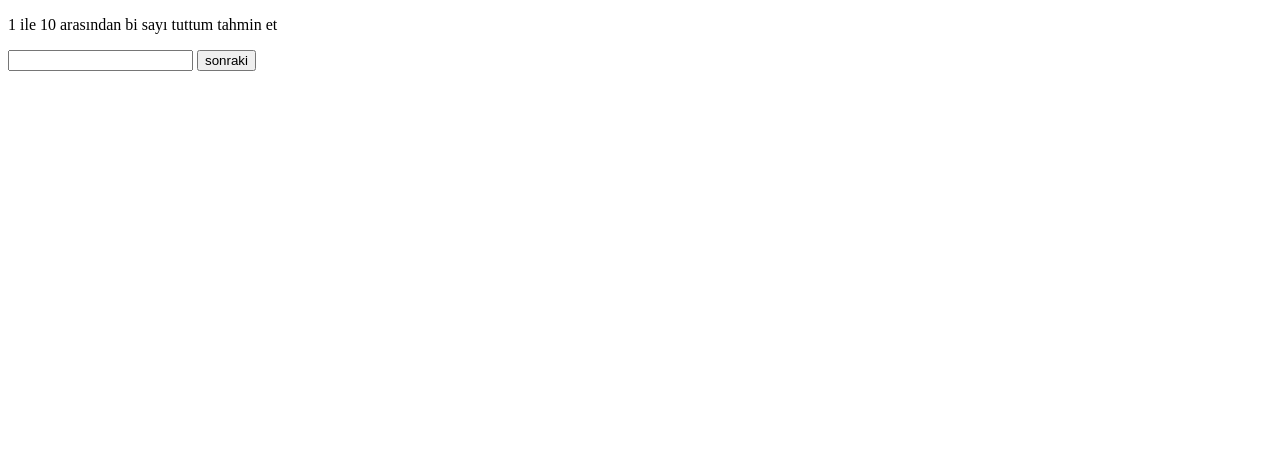
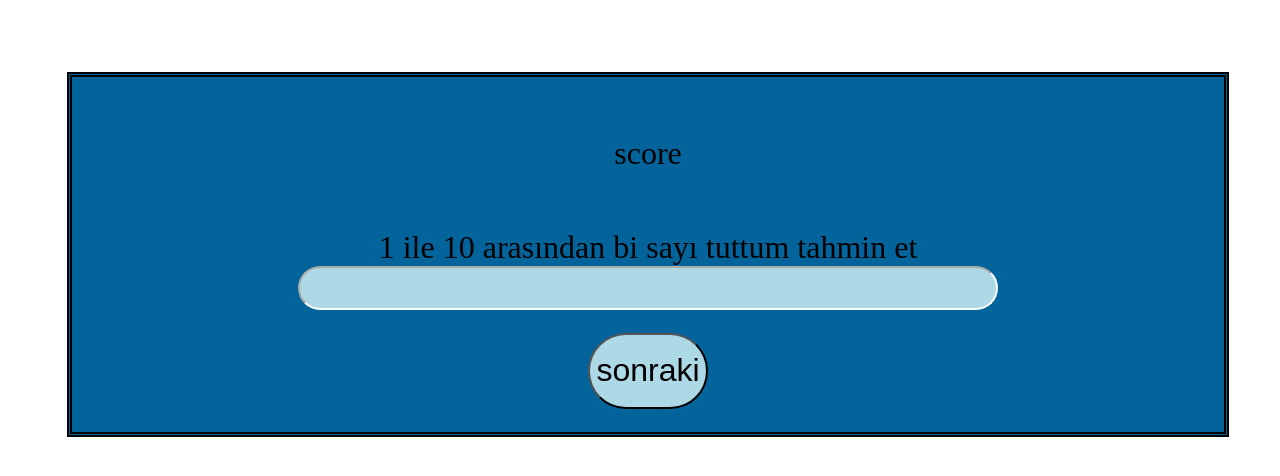
Before and after one commit to ege5901/guess_number, a website: page index.html in a window 1280 px wide. Drawn offline with Linux system fonts and the light colour scheme.

Commit message:
css added

```diff
--- a/index.html
+++ b/index.html
@@ -6,12 +6,15 @@
     <link rel='stylesheet' type='text/css' media='screen' href='main.css'>
 </head>
 <body>
-    <div>
-        <p id="score"></p>
+    <div id="first_div">
+      <div id="second_div">
+
+
+        <p id="score">score</p>
         <p id="label"> 1 ile 10 arasından bi sayı tuttum tahmin et</p>
         <input id="input" />
-        <button id="button">sonraki</button>
-
+        <button id="button" onmouseover="buttonmouseover();" onmouseleave="buttononmouseleave();"=>sonraki</button>
+      </div>
     </div>
         <script src='main.js'></script>
 </body>
--- a/main.css
+++ b/main.css
@@ -0,0 +1,73 @@
+body {
+  position: fixed; /* Stay in place */
+  z-index: 1; /* Sit on top */
+  left: 0;
+  top: 0;
+  width: 100%; /* Full width */
+  height: 100%; /* Full height */
+  overflow: auto; /* Enable scroll if needed */
+}
+
+#first_div {
+  margin-left: auto;
+  margin-right: auto;
+  margin-top: 5%;
+  margin-bottom: 5%;
+
+  align-items: center;
+
+  border-width: thick;
+  border-style: double;
+  border-color: black 99% ;
+  height: auto;
+  width: 90% ;
+  background: rgb(2,100,155);
+}
+
+#second_div{
+  height: 50%;
+}
+
+#input{
+  width: 60%;
+  height: 1cm;
+  font-size: 2em;
+
+  border-radius: 1cm;
+  margin: auto;
+  display: block;
+  text-align: center;
+  background: lightblue;
+  border-color: white;
+
+}
+
+
+#button{
+  display: block;
+  margin: auto;
+  margin-top: 2%;
+  margin-bottom: 2%;
+  height: 2cm ;
+  font-size: 2em;
+  background-color: lightblue;
+  border-radius: 1cm;
+
+}
+
+#button:hover{
+
+}
+
+p{
+  margin: auto;
+  margin-top: 5%;
+  text-align: center;
+  height: auto;
+  font-size: 2em;
+
+}
+
+#score{
+
+}
--- a/main.js
+++ b/main.js
@@ -1 +1,11 @@
-alert("oşş geldin beyaaa");
+button = document.getElementById('button')
+
+
+function buttonmouseover() {
+  button.innerHTML = "ilerlemek için tıkla"
+
+}
+
+function buttononmouseleave() {
+  button.innerHTML = "sonraki"
+}
--- a/package.json
+++ b/package.json
@@ -1,5 +1,5 @@
 {
-  "name": "canvas",
+  "name": "guess_number",
   "version": "1.0.0",
   "description": "",
   "main": "server.js",
```
